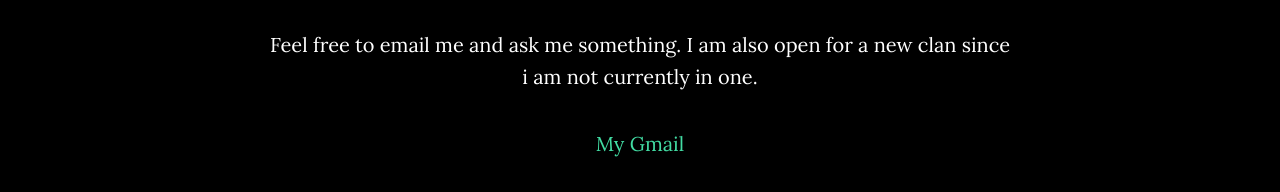
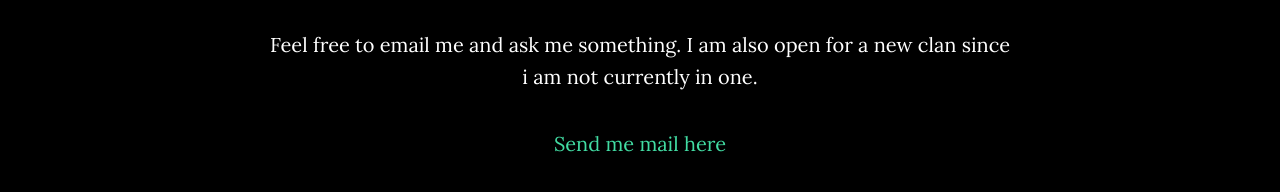
Before and after one commit to cwnofficial/cwnofficial.github.io, a plain HTML site: page index.html in a window 1280 px wide. Shown: the part 2300-2492 px from the top of the page. Drawn offline with Linux system fonts and the light colour scheme; some packages are replaced by stand-ins of ours.

Commit message:
send me mail fix

```diff
--- a/index.html
+++ b/index.html
@@ -116,7 +116,7 @@
             <div class="col-lg-8 col-lg-offset-2">
                 <h2>Contact cwN</h2>
                 <p>Feel free to email me and ask me something. I am also open for a new clan since i am not currently in one.</p>
-                <p><a href="mailto:cwnofficial@gmail.com">My Gmail</a>
+                <p><a href="mailto:cwnofficial@gmail.com">Send me mail here</a>
                 </p>
                 <ul class="list-inline banner-social-buttons">
                     <li>
```
